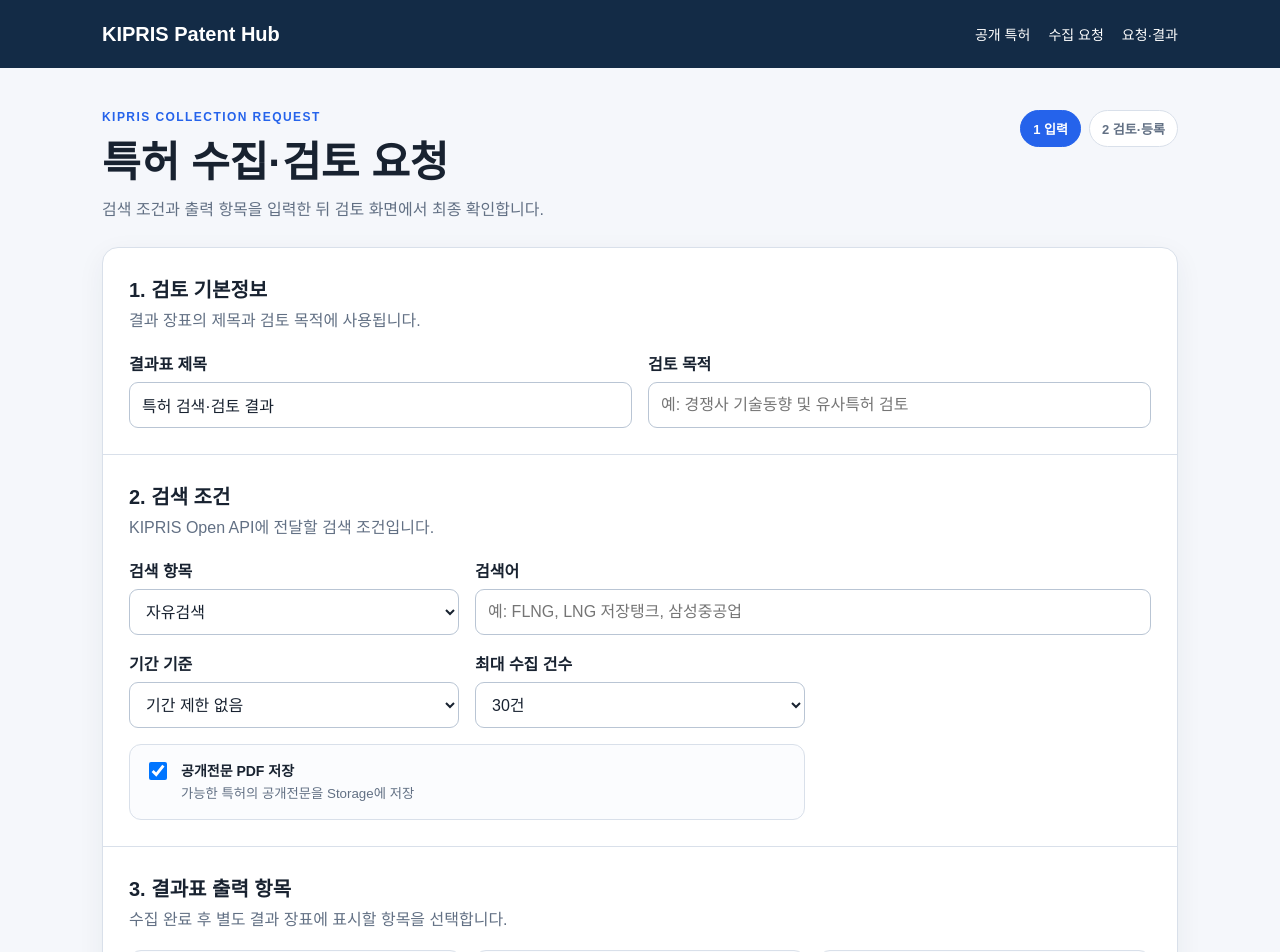
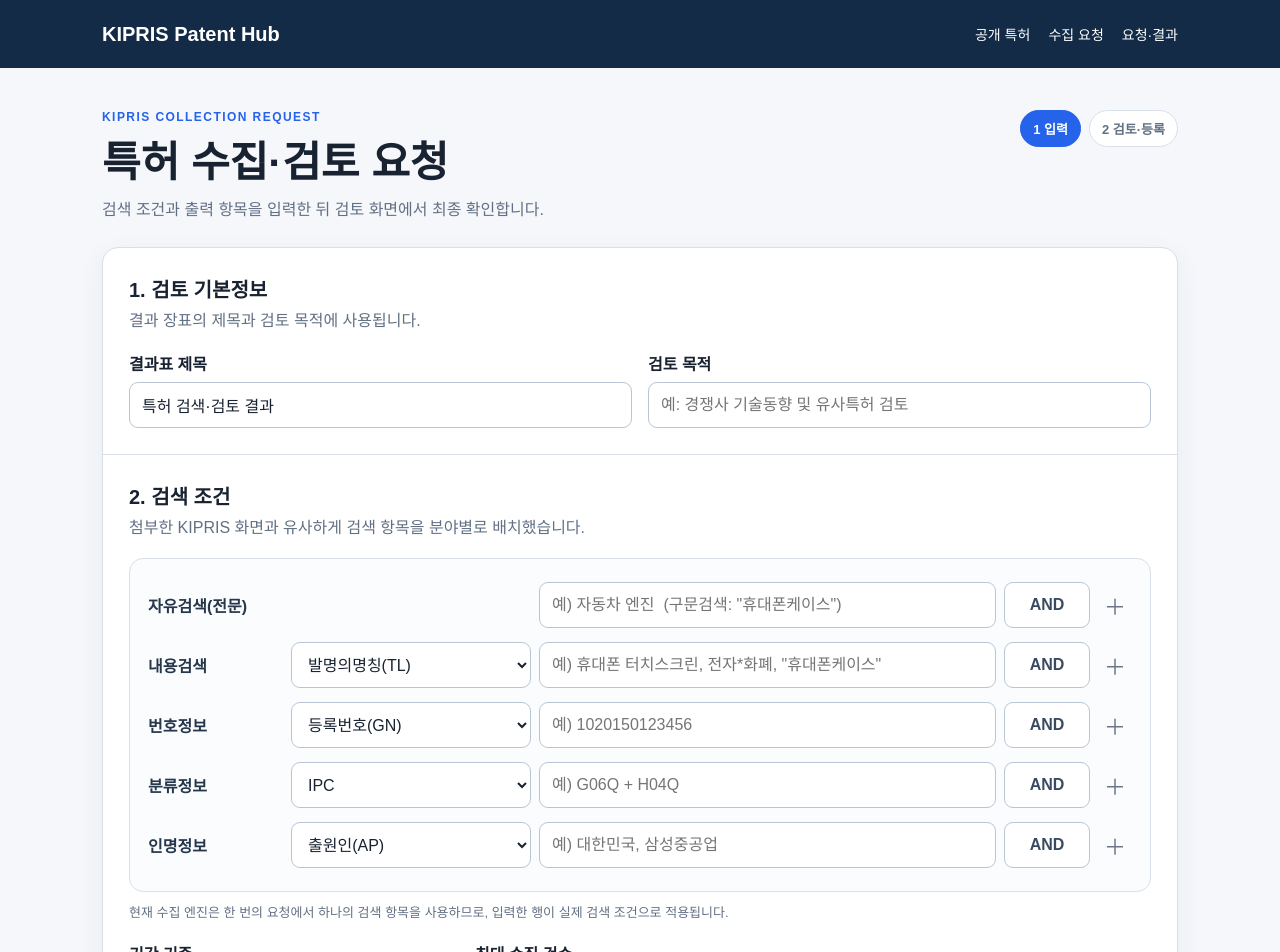
Before and after one commit to namrkorea/kipris-firebase-platform, a Next.js app in the folder web/: page /request in a window 1280 px wide. Shown: the top 952 px of the page. Built offline with nearby package versions, Linux system fonts and the light colour scheme.

Commit message:
Redesign patent search conditions in KIPRIS-style layout

```diff
--- a/web/src/app/request/page.tsx
+++ b/web/src/app/request/page.tsx
@@ -35,42 +35,40 @@ const OUTPUT_OPTIONS: Array<{
   label: string;
   description: string;
 }> = [
-  {
-    value: "applicationNumber",
-    label: "출원·공개번호",
-    description: "출원번호와 공개번호를 결과표에 표시",
-  },
-  {
-    value: "applicant",
-    label: "출원인",
-    description: "출원인 명칭을 표시",
-  },
-  {
-    value: "ipc",
-    label: "IPC",
-    description: "국제특허분류를 표시",
-  },
-  {
-    value: "dates",
-    label: "주요 일자",
-    description: "출원일·공개일·등록일을 표시",
-  },
-  {
-    value: "status",
-    label: "권리 상태",
-    description: "등록 상태와 등록번호를 표시",
-  },
-  {
-    value: "abstract",
-    label: "초록",
-    description: "특허별 초록을 결과표에 표시",
-  },
-  {
-    value: "pdf",
-    label: "PDF 저장 여부",
-    description: "공개전문 PDF 저장 여부를 표시",
-  },
+  { value: "applicationNumber", label: "출원·공개번호", description: "출원번호와 공개번호를 결과표에 표시" },
+  { value: "applicant", label: "출원인", description: "출원인 명칭을 표시" },
+  { value: "ipc", label: "IPC", description: "국제특허분류를 표시" },
+  { value: "dates", label: "주요 일자", description: "출원일·공개일·등록일을 표시" },
+  { value: "status", label: "권리 상태", description: "등록 상태와 등록번호를 표시" },
+  { value: "abstract", label: "초록", description: "특허별 초록을 결과표에 표시" },
+  { value: "pdf", label: "PDF 저장 여부", description: "공개전문 PDF 저장 여부를 표시" },
 ];
+
+const rowStyle = {
+  display: "grid",
+  gridTemplateColumns: "135px 240px minmax(280px, 1fr) 86px 34px",
+  gap: "8px",
+  alignItems: "center",
+  padding: "7px 0",
+} as const;
+
+const labelStyle = {
+  margin: 0,
+  fontWeight: 800,
+  color: "#26364b",
+} as const;
+
+const andStyle = {
+  minHeight: "46px",
+  display: "flex",
+  alignItems: "center",
+  justifyContent: "center",
+  border: "1px solid #b9c5d4",
+  borderRadius: "9px",
+  background: "#fff",
+  fontWeight: 700,
+  color: "#394a61",
+} as const;
 
 function formatYearMonth(value: string): string {
   if (!/^\d{6}$/.test(value)) return value;
@@ -85,6 +83,9 @@ export default function RequestPage() {
   const [reviewPurpose, setReviewPurpose] = useState("");
   const [queryText, setQueryText] = useState("");
   const [searchField, setSearchField] = useState<SearchField>("word");
+  const [contentField, setContentField] = useState<SearchField>("inventionTitle");
+  const [numberField, setNumberField] = useState<SearchField>("registerNumber");
+  const [personField, setPersonField] = useState<SearchField>("applicant");
   const [dateFilterType, setDateFilterType] = useState<DateFilterType>("none");
   const [dateStartYear, setDateStartYear] = useState(String(CURRENT_YEAR - 5));
   const [dateStartMonth, setDateStartMonth] = useState("01");
@@ -92,9 +93,7 @@ export default function RequestPage() {
   const [dateEndMonth, setDateEndMonth] = useState(currentMonth);
   const [maxResults, setMaxResults] = useState(30);
   const [downloadPdf, setDownloadPdf] = useState(true);
-  const [outputFields, setOutputFields] = useState<OutputField[]>(
-    DEFAULT_OUTPUT_FIELDS,
-  );
+  const [outputFields, setOutputFields] = useState<OutputField[]>(DEFAULT_OUTPUT_FIELDS);
   const [submitting, setSubmitting] = useState(false);
   const [error, setError] = useState("");
 
@@ -143,6 +142,22 @@ export default function RequestPage() {
     ],
   );
 
+  function selectField(field: SearchField) {
+    setSearchField(field);
+    setQueryText("");
+    setError("");
+  }
+
+  function rowValue(field: SearchField): string {
+    return searchField === field ? queryText : "";
+  }
+
+  function setRowValue(field: SearchField, value: string) {
+    setSearchField(field);
+    setQueryText(value);
+    setError("");
+  }
+
   function validateInput(): boolean {
     setError("");
     if (queryText.trim().length < 2) {
@@ -190,9 +205,7 @@ export default function RequestPage() {
       const query = queryText.trim();
       const response = await fetch("/api/jobs", {
         method: "POST",
-        headers: {
-          "Content-Type": "application/json",
-        },
+        headers: { "Content-Type": "application/json" },
         body: JSON.stringify({
           queryText: query,
           searchField,
@@ -228,9 +241,7 @@ export default function RequestPage() {
       });
 
       router.push(
-        `/jobs/${encodeURIComponent(result.id)}?token=${encodeURIComponent(
-          result.token,
-        )}`,
+        `/jobs/${encodeURIComponent(result.id)}?token=${encodeURIComponent(result.token)}`,
       );
     } catch (caught) {
       setError(
@@ -293,47 +304,133 @@ export default function RequestPage() {
           <div className="form-section">
             <div className="section-heading">
               <h2>2. 검색 조건</h2>
-              <p>KIPRIS Open API에 전달할 검색 조건입니다.</p>
+              <p>첨부한 KIPRIS 화면과 유사하게 검색 항목을 분야별로 배치했습니다.</p>
             </div>
-            <div className="form-grid three-columns">
-              <div className="field-group">
-                <label htmlFor="searchField">검색 항목</label>
-                <select
-                  id="searchField"
-                  value={searchField}
-                  onChange={(event) =>
-                    setSearchField(event.target.value as SearchField)
-                  }
-                >
-                  <option value="word">자유검색</option>
-                  <option value="inventionTitle">발명의 명칭</option>
-                  <option value="applicant">출원인</option>
-                  <option value="ipcNumber">IPC</option>
-                  <option value="applicationNumber">출원번호</option>
-                  <option value="publicationNumber">공고번호</option>
-                  <option value="registerNumber">등록번호</option>
-                </select>
+
+            <div
+              style={{
+                border: "1px solid #d9e0ea",
+                borderRadius: "14px",
+                padding: "16px 18px",
+                background: "#fbfcfe",
+                overflowX: "auto",
+              }}
+            >
+              <div style={{ minWidth: "900px" }}>
+                <div style={rowStyle}>
+                  <label style={labelStyle}>자유검색(전문)</label>
+                  <div style={{ gridColumn: "2 / 3" }} />
+                  <input
+                    aria-label="자유검색"
+                    value={rowValue("word")}
+                    onFocus={() => searchField !== "word" && selectField("word")}
+                    onChange={(event) => setRowValue("word", event.target.value)}
+                    placeholder={'예) 자동차 엔진  (구문검색: "휴대폰케이스")'}
+                  />
+                  <div style={andStyle}>AND</div>
+                  <span style={{ textAlign: "center", fontSize: "22px", color: "#6b7788" }}>＋</span>
+                </div>
+
+                <div style={rowStyle}>
+                  <label style={labelStyle}>내용검색</label>
+                  <select
+                    value={contentField}
+                    onChange={(event) => {
+                      const field = event.target.value as SearchField;
+                      setContentField(field);
+                      selectField(field);
+                    }}
+                  >
+                    <option value="inventionTitle">발명의명칭(TL)</option>
+                  </select>
+                  <input
+                    aria-label="내용검색"
+                    value={rowValue(contentField)}
+                    onFocus={() => searchField !== contentField && selectField(contentField)}
+                    onChange={(event) => setRowValue(contentField, event.target.value)}
+                    placeholder={'예) 휴대폰 터치스크린, 전자*화폐, "휴대폰케이스"'}
+                  />
+                  <div style={andStyle}>AND</div>
+                  <span style={{ textAlign: "center", fontSize: "22px", color: "#6b7788" }}>＋</span>
+                </div>
+
+                <div style={rowStyle}>
+                  <label style={labelStyle}>번호정보</label>
+                  <select
+                    value={numberField}
+                    onChange={(event) => {
+                      const field = event.target.value as SearchField;
+                      setNumberField(field);
+                      selectField(field);
+                    }}
+                  >
+                    <option value="applicationNumber">출원번호(AN)</option>
+                    <option value="registerNumber">등록번호(GN)</option>
+                    <option value="publicationNumber">공고번호(PN)</option>
+                  </select>
+                  <input
+                    aria-label="번호정보"
+                    value={rowValue(numberField)}
+                    onFocus={() => searchField !== numberField && selectField(numberField)}
+                    onChange={(event) => setRowValue(numberField, event.target.value)}
+                    placeholder="예) 1020150123456"
+                  />
+                  <div style={andStyle}>AND</div>
+                  <span style={{ textAlign: "center", fontSize: "22px", color: "#6b7788" }}>＋</span>
+                </div>
+
+                <div style={rowStyle}>
+                  <label style={labelStyle}>분류정보</label>
+                  <select value="ipcNumber" onChange={() => undefined}>
+                    <option value="ipcNumber">IPC</option>
+                  </select>
+                  <input
+                    aria-label="IPC"
+                    value={rowValue("ipcNumber")}
+                    onFocus={() => searchField !== "ipcNumber" && selectField("ipcNumber")}
+                    onChange={(event) => setRowValue("ipcNumber", event.target.value)}
+                    placeholder="예) G06Q + H04Q"
+                  />
+                  <div style={andStyle}>AND</div>
+                  <span style={{ textAlign: "center", fontSize: "22px", color: "#6b7788" }}>＋</span>
+                </div>
+
+                <div style={rowStyle}>
+                  <label style={labelStyle}>인명정보</label>
+                  <select
+                    value={personField}
+                    onChange={(event) => {
+                      const field = event.target.value as SearchField;
+                      setPersonField(field);
+                      selectField(field);
+                    }}
+                  >
+                    <option value="applicant">출원인(AP)</option>
+                  </select>
+                  <input
+                    aria-label="인명정보"
+                    value={rowValue(personField)}
+                    onFocus={() => searchField !== personField && selectField(personField)}
+                    onChange={(event) => setRowValue(personField, event.target.value)}
+                    placeholder="예) 대한민국, 삼성중공업"
+                  />
+                  <div style={andStyle}>AND</div>
+                  <span style={{ textAlign: "center", fontSize: "22px", color: "#6b7788" }}>＋</span>
+                </div>
               </div>
+            </div>
 
-              <div className="field-group span-two">
-                <label htmlFor="query">검색어</label>
-                <input
-                  id="query"
-                  value={queryText}
-                  onChange={(event) => setQueryText(event.target.value)}
-                  maxLength={200}
-                  placeholder="예: FLNG, LNG 저장탱크, 삼성중공업"
-                />
-              </div>
+            <p style={{ margin: "10px 0 0", color: "#627084", fontSize: "13px" }}>
+              현재 수집 엔진은 한 번의 요청에서 하나의 검색 항목을 사용하므로, 입력한 행이 실제 검색 조건으로 적용됩니다.
+            </p>
 
+            <div className="form-grid three-columns" style={{ marginTop: "20px" }}>
               <div className="field-group">
                 <label htmlFor="dateFilterType">기간 기준</label>
                 <select
                   id="dateFilterType"
                   value={dateFilterType}
-                  onChange={(event) =>
-                    setDateFilterType(event.target.value as DateFilterType)
-                  }
+                  onChange={(event) => setDateFilterType(event.target.value as DateFilterType)}
                 >
                   <option value="none">기간 제한 없음</option>
                   <option value="application">출원일</option>
@@ -352,9 +449,7 @@ export default function RequestPage() {
                         onChange={(event) => setDateStartYear(event.target.value)}
                       >
                         {YEAR_OPTIONS.map((year) => (
-                          <option key={year} value={year}>
-                            {year}년
-                          </option>
+                          <option key={year} value={year}>{year}년</option>
                         ))}
                       </select>
                       <select
@@ -363,9 +458,7 @@ export default function RequestPage() {
                         onChange={(event) => setDateStartMonth(event.target.value)}
                       >
                         {MONTH_OPTIONS.map((month) => (
-                          <option key={month} value={month}>
-                            {month}월
-                          </option>
+                          <option key={month} value={month}>{month}월</option>
                         ))}
                       </select>
                     </div>
@@ -380,9 +473,7 @@ export default function RequestPage() {
                         onChange={(event) => setDateEndYear(event.target.value)}
                       >
                         {YEAR_OPTIONS.map((year) => (
-                          <option key={year} value={year}>
-                            {year}년
-                          </option>
+                          <option key={year} value={year}>{year}년</option>
                         ))}
                       </select>
                       <select
@@ -391,9 +482,7 @@ export default function RequestPage() {
                         onChange={(event) => setDateEndMonth(event.target.value)}
                       >
                         {MONTH_OPTIONS.map((month) => (
-                          <option key={month} value={month}>
-                            {month}월
-                          </option>
+                          <option key={month} value={month}>{month}월</option>
                         ))}
                       </select>
                     </div>
@@ -452,7 +541,6 @@ export default function RequestPage() {
           </div>
 
           {error && <p className="error">{error}</p>}
-
           <div className="form-actions right">
             <button type="submit">입력값 검토</button>
           </div>
@@ -478,8 +566,7 @@ export default function RequestPage() {
           </dl>
 
           <div className="notice subtle">
-            작업 등록 후에는 <strong>내 작업</strong>과 <strong>결과 장표</strong>
-            화면에서 입력 조건, 진행 상태, 수집 결과를 함께 확인할 수 있습니다.
+            작업 등록 후에는 <strong>내 작업</strong>과 <strong>결과 장표</strong> 화면에서 입력 조건, 진행 상태, 수집 결과를 함께 확인할 수 있습니다.
           </div>
 
           {error && <p className="error">{error}</p>}
```
